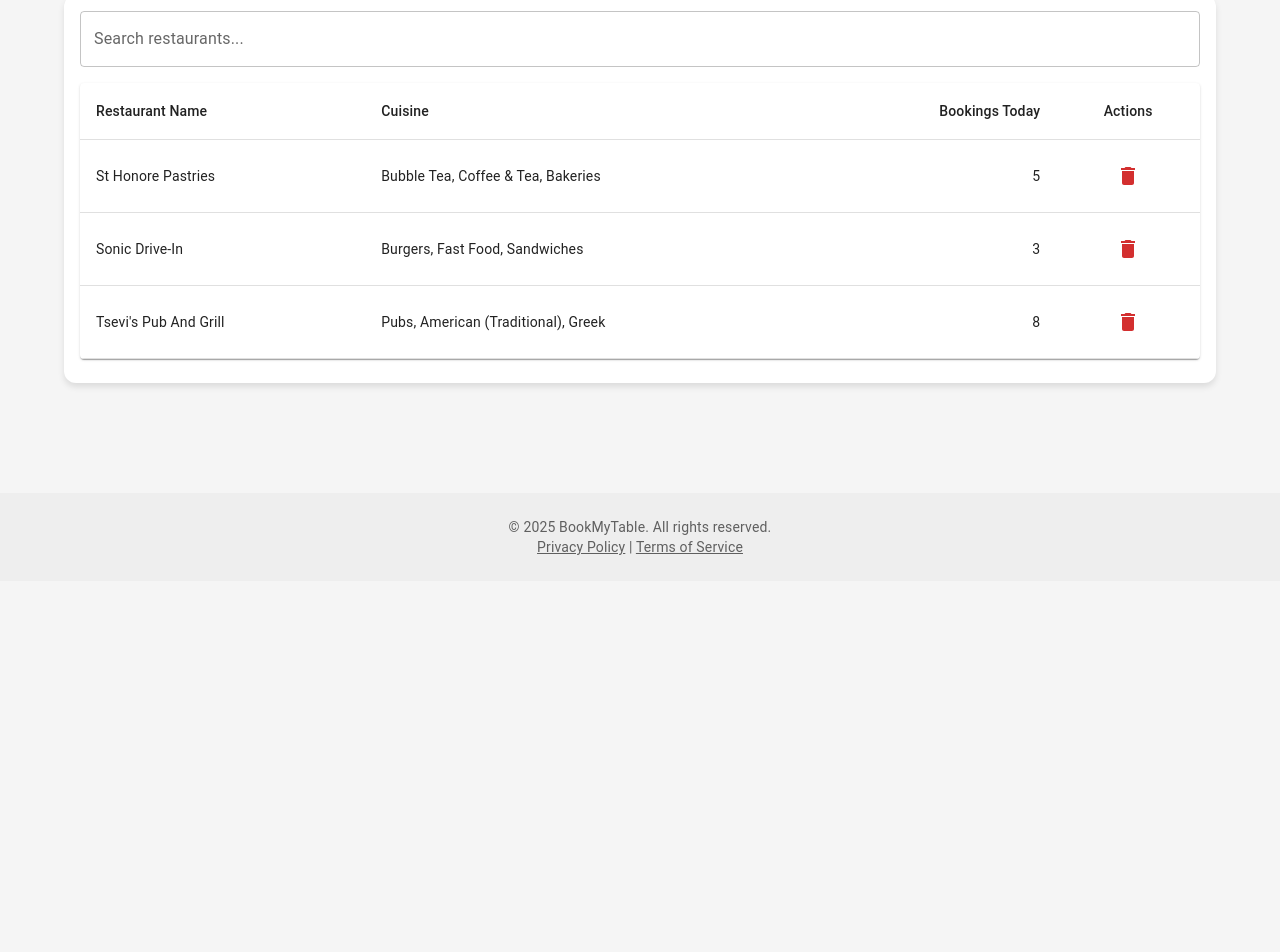
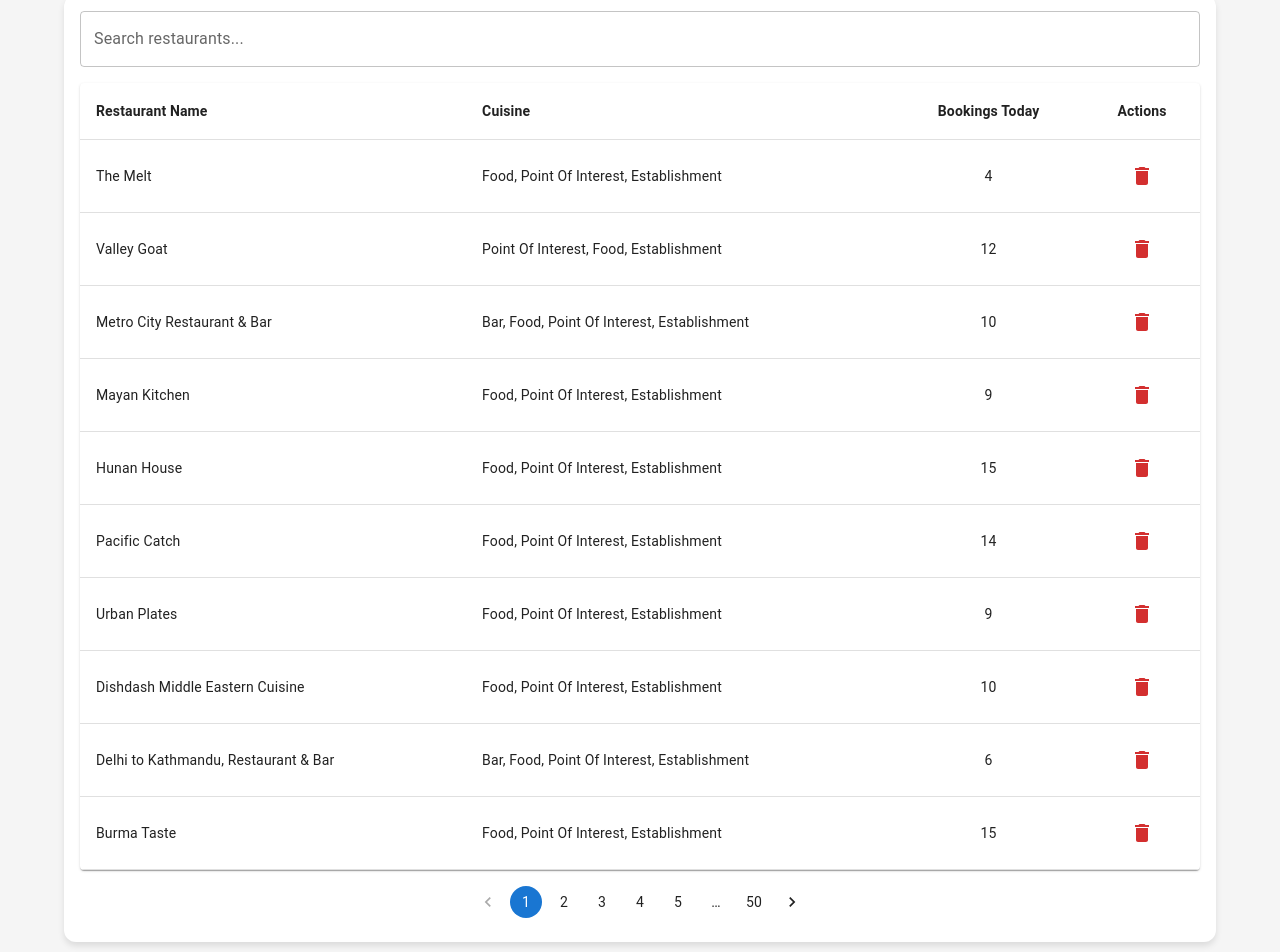
Before and after one commit to nace129/bookmytableproject-draft, a React (Create React App) app in the folder frontend/: page /admin in a window 1280 px wide. Shown: the part 219-1171 px from the top of the page. Before the commit the page ends 800 px from the top, so only its background shows below. Built offline with nearby package versions, Linux system fonts and the light colour scheme.

Commit message:
Further UI changes - admin role

```diff
--- a/frontend/src/pages/admin/AnalyticsDashboard.js
+++ b/frontend/src/pages/admin/AnalyticsDashboard.js
@@ -1,6 +1,6 @@
 // src/pages/admin/AnalyticsDashboard.js
 
-import React, { useState, useEffect } from 'react';
+import React, { useState, useEffect, useMemo } from 'react';
 import {
   Grid,
   Card,
@@ -14,6 +14,7 @@ import {
   TableRow,
   Paper,
   Box,
+  Pagination,
 } from '@mui/material';
 import {
   BarChart,
@@ -24,56 +25,55 @@ import {
   Tooltip,
   ResponsiveContainer,
 } from 'recharts';
-
-// Dummy daily counts for last 14 days
-const dailyStats = [
-  { date: 'Apr 1', count: 12 },
-  { date: 'Apr 2', count: 8 },
-  { date: 'Apr 3', count: 10 },
-  { date: 'Apr 4', count: 9 },
-  { date: 'Apr 5', count: 21 },
-  { date: 'Apr 6', count: 26 },
-  { date: 'Apr 7', count: 18 },
-  { date: 'Apr 8', count: 15 },
-  { date: 'Apr 9', count: 11 },
-  { date: 'Apr 10', count: 18 },
-  { date: 'Apr 11', count: 22 },
-  { date: 'Apr 12', count: 28 },
-  { date: 'Apr 13', count: 16 },
-  { date: 'Apr 14', count: 14 },
-];
-
-// Dummy reservation totals by restaurant
-const restaurantStats = [
-  { name: 'St Honore Pastries', count: 34 },
-  { name: 'Sonic Drive-In',     count: 27 },
-  { name: "Tsevi's Pub And Grill", count: 19 },
-  { name: 'La Taqueria',        count: 22 },
-  { name: 'Sushi World',        count: 17 },
-];
+import restaurantsData from '../../data/restaurants.json';
 
 export default function AnalyticsDashboard() {
   const [daily, setDaily] = useState([]);
   const [byRestaurant, setByRestaurant] = useState([]);
+  const [currentPage, setCurrentPage] = useState(1);
+  const itemsPerPage = 10;
 
   useEffect(() => {
-    // TODO: fetch your real analytics endpoints
-    // e.g.
-    // fetch('/api/analytics/daily?lastMonth=true').then(r=>r.json()).then(setDaily)
-    // fetch('/api/analytics/by-restaurant?lastMonth=true').then(r=>r.json()).then(setByRestaurant)
+    // Generate daily stats for April 1st to April 30th
+    const dailyStats = Array.from({ length: 30 }, (_, i) => {
+      const date = `Apr ${i + 1}`;
+      const count = Math.floor(Math.random() * 50) + 10; // Random count between 10 and 50
+      return { date, count };
+    });
+
+    // Calculate reservation totals by restaurant
+    const restaurantStats = restaurantsData.map((restaurant) => {
+      const totalBookings = restaurant.table_layout.reduce((sum, table) => {
+        return sum + (table.maxSeats - table.available);
+      }, 0);
+      return {
+        name: restaurant.name,
+        count: totalBookings,
+      };
+    });
+
     setDaily(dailyStats);
     setByRestaurant(restaurantStats);
   }, []);
 
+  // Paginate restaurant stats
+  const paginatedRestaurants = useMemo(() => {
+    const startIndex = (currentPage - 1) * itemsPerPage;
+    return byRestaurant.slice(startIndex, startIndex + itemsPerPage);
+  }, [byRestaurant, currentPage]);
+
+  const handlePageChange = (event, value) => {
+    setCurrentPage(value);
+  };
+
   return (
-    <Grid container spacing={4} sx={{ my: 2 }}>
-
+    <Grid container spacing={4}>
       {/* Daily Counts Chart */}
       <Grid item xs={12}>
         <Card>
           <CardContent>
             <Typography variant="h5" gutterBottom>
-              Daily Reservations (Last Month)
+              Daily Reservations (April 1st - April 30th)
             </Typography>
             <Box sx={{ height: 300 }}>
               <ResponsiveContainer width="100%" height="100%">
@@ -95,30 +95,48 @@ export default function AnalyticsDashboard() {
         <Card>
           <CardContent>
             <Typography variant="h5" gutterBottom>
-              Reservations by Restaurant (Last Month)
+              Reservations by Restaurant
             </Typography>
             <TableContainer component={Paper}>
               <Table size="medium">
                 <TableHead>
                   <TableRow>
-                    <TableCell>Restaurant</TableCell>
-                    <TableCell align="right">Reservation Count</TableCell>
+                    <TableCell style={{ fontWeight: 600 }}>Restaurant</TableCell>
+                    <TableCell align="center" style={{ fontWeight: 600 }}>Reservation Count</TableCell>
                   </TableRow>
                 </TableHead>
                 <TableBody>
-                  {byRestaurant.map((row) => (
+                  {paginatedRestaurants.map((row) => (
                     <TableRow key={row.name}>
                       <TableCell>{row.name}</TableCell>
-                      <TableCell align="right">{row.count}</TableCell>
+                      <TableCell align="center">{row.count}</TableCell>
                     </TableRow>
                   ))}
+                  {paginatedRestaurants.length === 0 && (
+                    <TableRow>
+                      <TableCell colSpan={2} align="center" sx={{ py: 4 }}>
+                        <Typography variant="body1" color="textSecondary">
+                          No data available.
+                        </Typography>
+                      </TableCell>
+                    </TableRow>
+                  )}
                 </TableBody>
               </Table>
             </TableContainer>
+
+            {/* Pagination */}
+            <Box sx={{ mt: 2, display: 'flex', justifyContent: 'center' }}>
+              <Pagination
+                count={Math.ceil(byRestaurant.length / itemsPerPage)}
+                page={currentPage}
+                onChange={handlePageChange}
+                color="primary"
+              />
+            </Box>
           </CardContent>
         </Card>
       </Grid>
-
     </Grid>
   );
 }
--- a/frontend/src/pages/admin/ManageRestaurants.js
+++ b/frontend/src/pages/admin/ManageRestaurants.js
@@ -15,35 +15,27 @@ import {
   IconButton,
 } from '@mui/material';
 import { Delete as DeleteIcon } from '@mui/icons-material';
-
-const dummyRestaurants = [
-  {
-    id: 'MTSW4McQd7CbVtyjqoe9mw',
-    name: 'St Honore Pastries',
-    cuisine: 'Bubble Tea, Coffee & Tea, Bakeries',
-    bookings_today: 5,
-  },
-  {
-    id: 'CF33F8-E6oudUQ46HnavjQ',
-    name: 'Sonic Drive-In',
-    cuisine: 'Burgers, Fast Food, Sandwiches',
-    bookings_today: 3,
-  },
-  {
-    id: 'k0hlBqXX-Bt0vf1op7op7Jr1w',
-    name: "Tsevi's Pub And Grill",
-    cuisine: 'Pubs, American (Traditional), Greek',
-    bookings_today: 8,
-  },
-];
+import restaurantsData from '../../data/restaurants.json';
+import Pagination from '@mui/material/Pagination';
 
 export default function ManageRestaurants() {
   const [list, setList] = useState([]);
   const [searchTerm, setSearchTerm] = useState('');
+  const [currentPage, setCurrentPage] = useState(1);
+  const itemsPerPage = 10;
 
   useEffect(() => {
-    // TODO: replace with fetch('/api/restaurants')
-    setList(dummyRestaurants);
+    // Calculate bookings_today based on table layouts
+    const updatedRestaurants = restaurantsData.map((restaurant) => {
+      const totalBookings = restaurant.table_layout.reduce((sum, table) => {
+        return sum + (table.maxSeats - table.available);
+      }, 0);
+      return {
+        ...restaurant,
+        bookings_today: totalBookings > 0 ? totalBookings : 1, // Ensure bookings_today is not 0
+      };
+    });
+    setList(updatedRestaurants);
   }, []);
 
   // memoize filtered list
@@ -56,18 +48,24 @@ export default function ManageRestaurants() {
     );
   }, [list, searchTerm]);
 
+  // Paginate filtered list
+  const paginated = useMemo(() => {
+    const startIndex = (currentPage - 1) * itemsPerPage;
+    return filtered.slice(startIndex, startIndex + itemsPerPage);
+  }, [filtered, currentPage]);
+
   const handleRemove = (id) => {
     // TODO: call DELETE /api/restaurants/:id
     setList((prev) => prev.filter((r) => r.id !== id));
   };
 
+  const handlePageChange = (event, value) => {
+    setCurrentPage(value);
+  };
+
   return (
     <Card sx={{ my: 4 }}>
       <CardContent>
-        {/* <Typography variant="h5" gutterBottom>
-          Manage Restaurants
-        </Typography> */}
-
         {/* Search field */}
         <Box sx={{ mb: 2 }}>
           <TextField
@@ -83,18 +81,18 @@ export default function ManageRestaurants() {
           <Table size="medium">
             <TableHead>
               <TableRow>
-                <TableCell>Restaurant Name</TableCell>
-                <TableCell>Cuisine</TableCell>
-                <TableCell align="right">Bookings Today</TableCell>
-                <TableCell align="center">Actions</TableCell>
+                <TableCell style={{ fontWeight: 600 }}>Restaurant Name</TableCell>
+                <TableCell style={{ fontWeight: 600 }}>Cuisine</TableCell>
+                <TableCell align="center" style={{ fontWeight: 600 }}>Bookings Today</TableCell>
+                <TableCell align="center" style={{ fontWeight: 600 }} >Actions</TableCell>
               </TableRow>
             </TableHead>
             <TableBody>
-              {filtered.map((r) => (
+              {paginated.map((r) => (
                 <TableRow key={r.id}>
                   <TableCell>{r.name}</TableCell>
                   <TableCell>{r.cuisine}</TableCell>
-                  <TableCell align="right">{r.bookings_today}</TableCell>
+                  <TableCell align="center">{r.bookings_today}</TableCell>
                   <TableCell align="center">
                     <IconButton
                       color="error"
@@ -105,7 +103,7 @@ export default function ManageRestaurants() {
                   </TableCell>
                 </TableRow>
               ))}
-              {filtered.length === 0 && (
+              {paginated.length === 0 && (
                 <TableRow>
                   <TableCell colSpan={4} align="center" sx={{ py: 4 }}>
                     No restaurants match “{searchTerm}”
@@ -115,6 +113,16 @@ export default function ManageRestaurants() {
             </TableBody>
           </Table>
         </TableContainer>
+
+        {/* Pagination */}
+        <Box sx={{ mt: 2, display: 'flex', justifyContent: 'center' }}>
+          <Pagination
+            count={Math.ceil(filtered.length / itemsPerPage)}
+            page={currentPage}
+            onChange={handlePageChange}
+            color="primary"
+          />
+        </Box>
       </CardContent>
     </Card>
   );
```
Also changed, not shown: frontend/src/pages/admin/ApproveRestaurants.js (+44 -13 lines).
